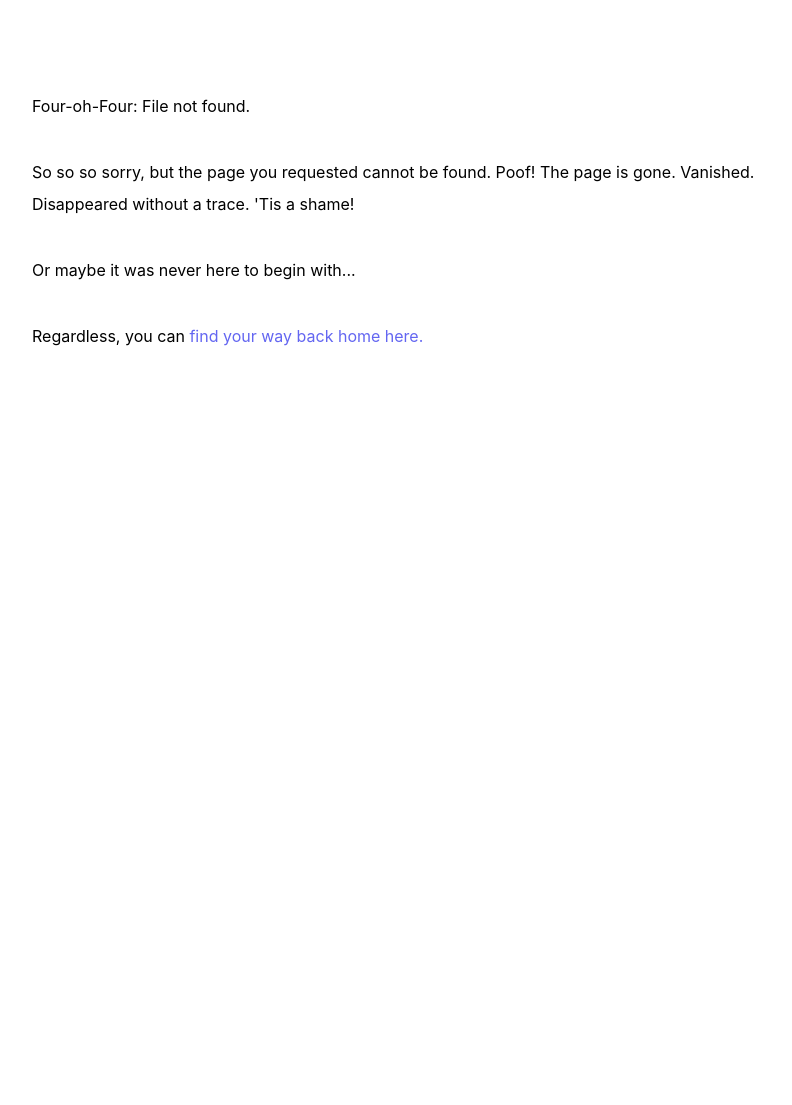
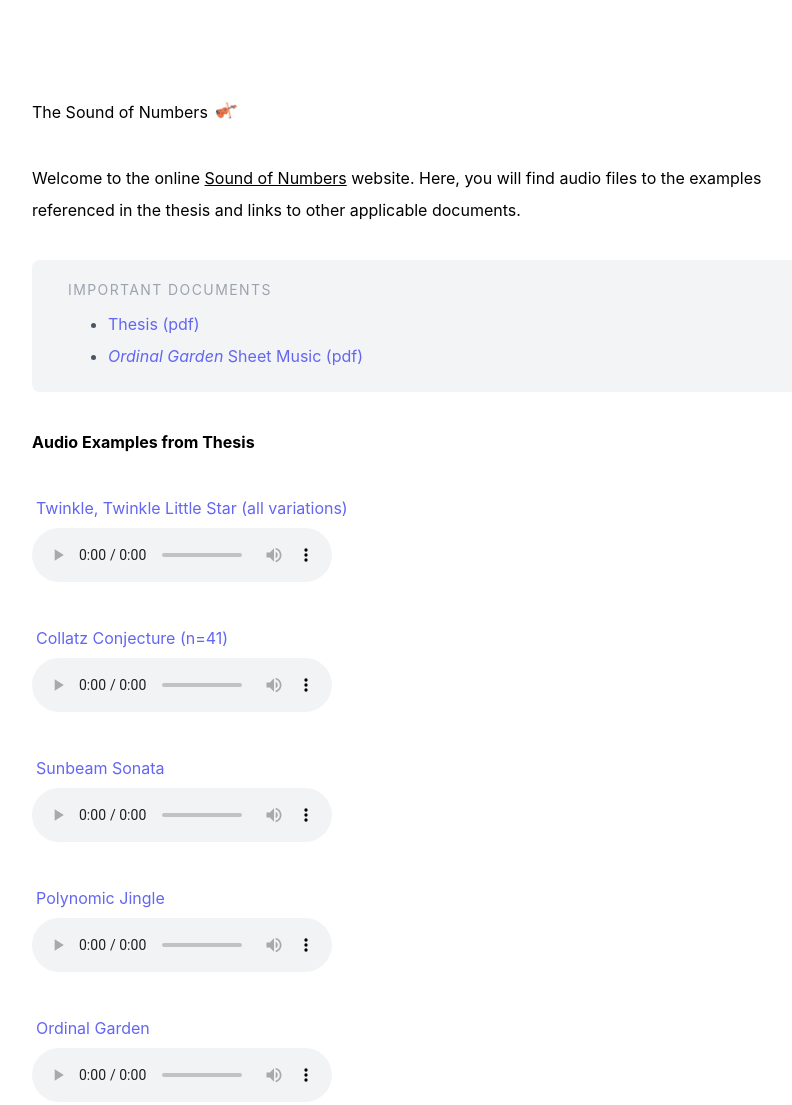
Before and after one commit to hanubugg/portfolio, a Gatsby site: page /the-sound-of-numbers in a window 1280 px wide. Before the commit this address had no page. Shown: the whole page, without its empty margins (224-1016 px from the left). Before the commit the page ends 800 px from the top, so only its background shows below. Built offline with nearby package versions, Linux system fonts and the light colour scheme; Gatsby itself is replaced by a stand-in of ours.

Commit message:
create capstone page

```diff
--- /dev/null
+++ b/src/pages/the-sound-of-numbers.jsx
@@ -0,0 +1,105 @@
+import * as React from "react";
+
+import Layout from "../components/Layout";
+import SearchEngineOptimization from "../components/SearchEngineOptimization";
+
+import collatz_sheet from "../files/capstone/collatz-conjecture.pdf";
+import collatz_audio from "../files/capstone/collatz-conjecture.mp3";
+
+import ordinal_garden_sheet from "../files/capstone/ordinal-garden.pdf";
+import ordinal_garden_audio from "../files/capstone/ordinal-garden.mp3";
+
+import polynomic_jingle_sheet from "../files/capstone/polynomic-jingle.pdf";
+import polynomic_jingle_audio from "../files/capstone/polynomic-jingle.mp3";
+
+import sunbeam_sonata_sheet from "../files/capstone/sunbeam-sonata.pdf";
+import sunbeam_sonata_audio from "../files/capstone/sunbeam-sonata.mp3";
+
+import twinkle_twinkle_little_star_sheet from "../files/capstone/twinkle-twinkle-little-star.pdf";
+import twinkle_twinkle_little_star_audio from "../files/capstone/twinkle-twinkle-little-star.mp3";
+
+const TheSoundOfNumbers = () => {
+	return (
+		<main>
+			<SearchEngineOptimization title="The Sound of Numbers — Hanu Asfaw" />
+
+			<Layout>
+				<p className="mt-10">
+					The Sound of Numbers{" "}
+					<span className="wave left-1">🎻</span>
+				</p>
+
+				<p>
+					Welcome to the online <u>Sound of Numbers</u> website.
+					Here, you will find audio files to the examples
+					referenced in the thesis and links to other applicable
+					documents.
+				</p>
+
+				<div className="bg-gray-100 py-4 md:py-5 px-4 md:px-9 rounded-lg">
+					<p className="uppercase tracking-widest my-0 text-sm text-gray-400">
+						Important Documents
+					</p>
+
+					<ol className="mt-2 ml-10 text-gray-600 leading-normal">
+						<li>
+							<a href="#">Thesis (pdf)</a>
+						</li>
+						<li>
+							<a href={ordinal_garden_sheet}>
+								<i>Ordinal Garden</i> Sheet Music (pdf)
+							</a>
+						</li>
+					</ol>
+				</div>
+
+				<p className="font-bold">Audio Examples from Thesis</p>
+
+				<p className="m-1">
+					<a href={twinkle_twinkle_little_star_sheet}>
+						Twinkle, Twinkle Little Star (all variations)
+					</a>
+				</p>
+				<audio controls className="mb-10">
+					<source
+						src={twinkle_twinkle_little_star_audio}
+						type="audio/mpeg"
+					/>
+				</audio>
+
+				<p className="m-1">
+					<a href={collatz_sheet}>Collatz Conjecture (n=41)</a>
+				</p>
+				<audio controls className="mb-10">
+					<source src={collatz_audio} type="audio/mpeg" />
+				</audio>
+
+				<p className="m-1">
+					<a href={sunbeam_sonata_sheet}>Sunbeam Sonata</a>
+				</p>
+				<audio controls className="mb-10">
+					<source src={sunbeam_sonata_audio} type="audio/mpeg" />
+				</audio>
+
+				<p className="m-1">
+					<a href={polynomic_jingle_sheet}>Polynomic Jingle</a>
+				</p>
+				<audio controls className="mb-10">
+					<source
+						src={polynomic_jingle_audio}
+						type="audio/mpeg"
+					/>
+				</audio>
+
+				<p className="m-1">
+					<a href={ordinal_garden_sheet}>Ordinal Garden</a>
+				</p>
+				<audio controls className="mb-10">
+					<source src={ordinal_garden_audio} type="audio/mpeg" />
+				</audio>
+			</Layout>
+		</main>
+	);
+};
+
+export default TheSoundOfNumbers;
```
Also changed, not shown: src/styles/global.css, 10 other files.
